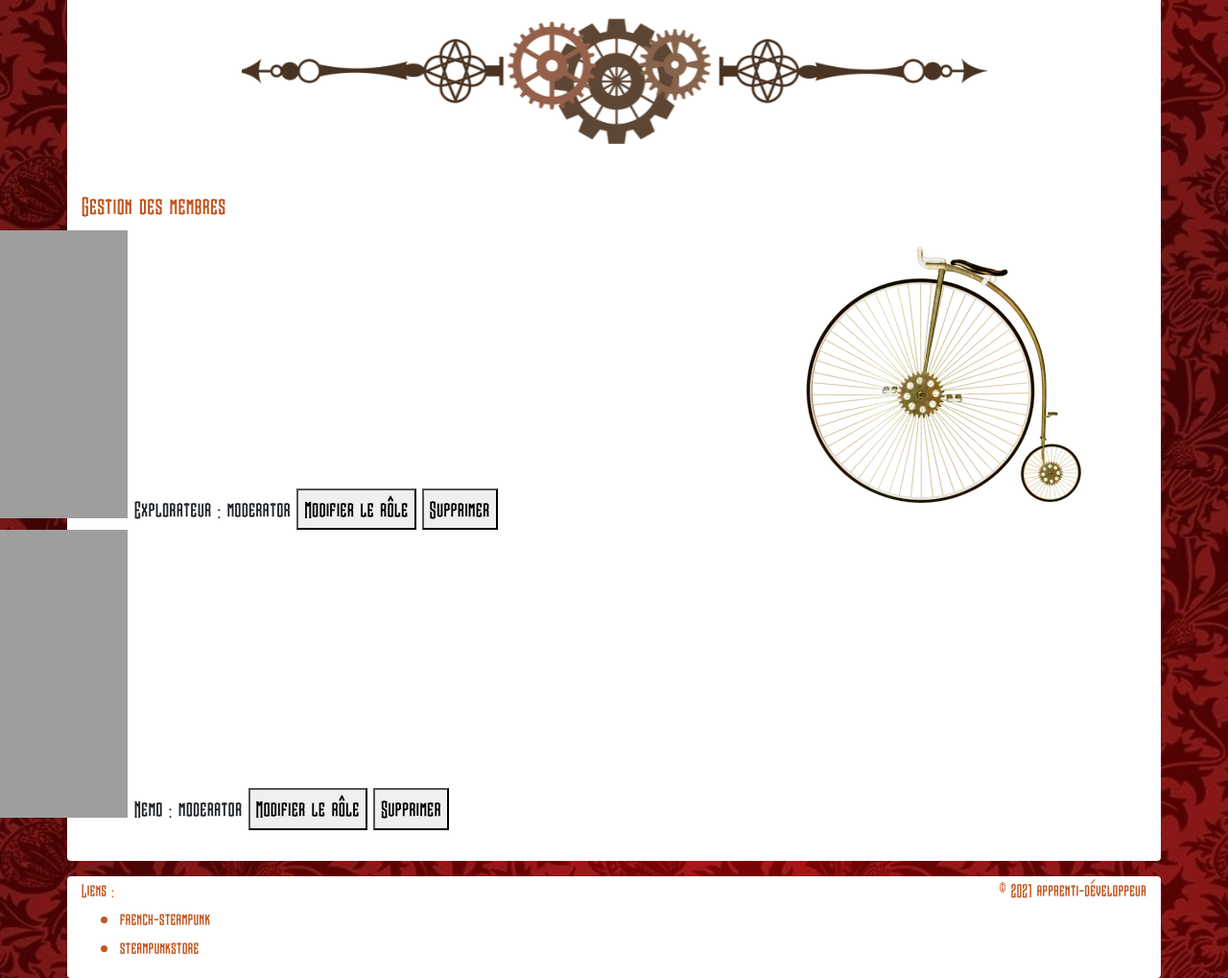
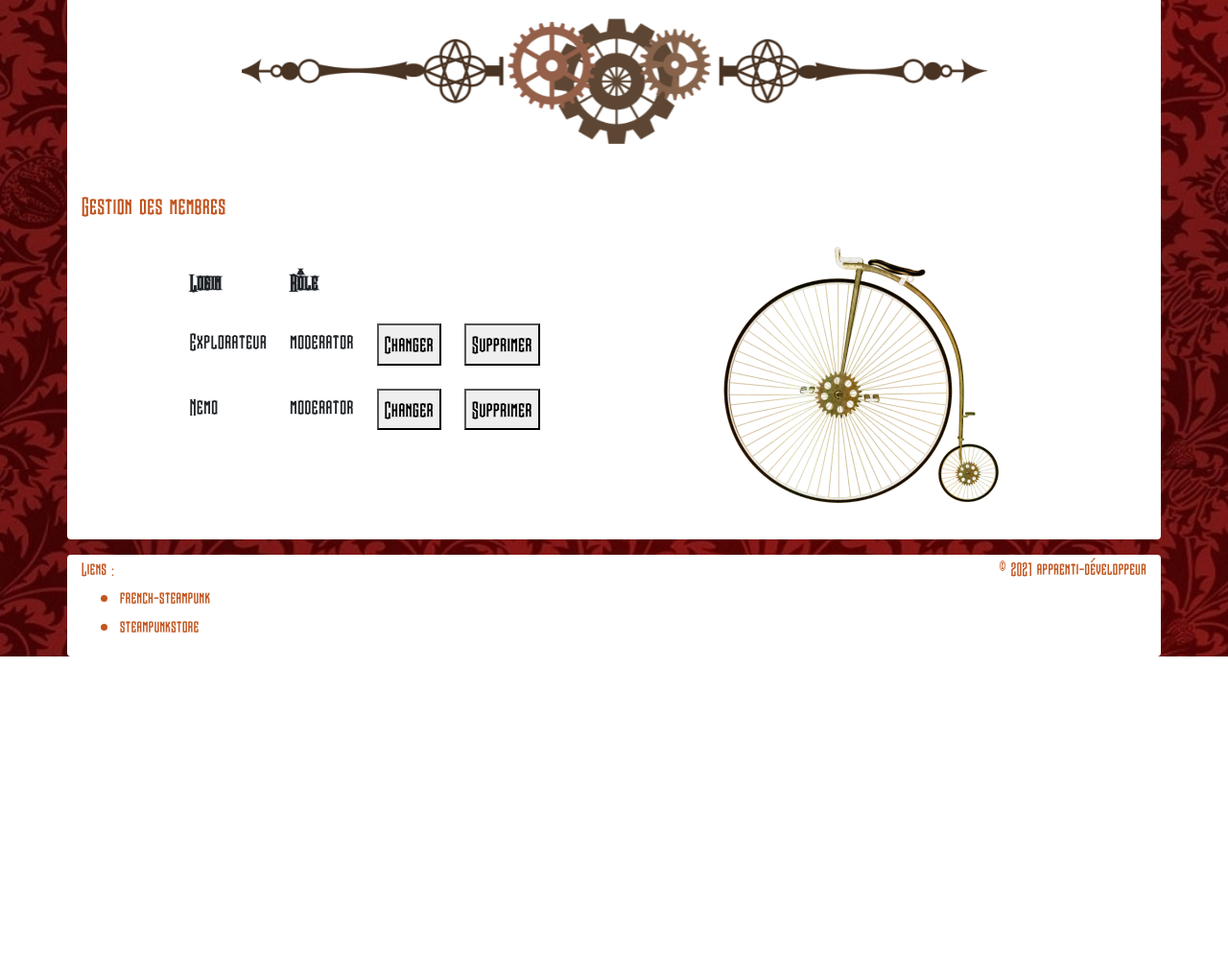
Before and after one commit to Feilipu69/steampunkLibrary, a PHP site: page /administration in a window 1280 px wide. Shown: the part 711-1730 px from the top of the page at 96% size. After the commit the page ends 1395 px from the top, so only its background shows below. Run offline with PHP 8.4, Linux system fonts and the light colour scheme; data comes from the database, SQL or seed files in the repository; some libraries are stand-ins or nearby versions.

Commit message:
L'affichage des membres est désormais sous forme de tableau

```diff
--- a/view/administration.php
+++ b/view/administration.php
@@ -14,25 +14,34 @@
 	<img src="<?= HOST; ?>/public/steampunk-border-2.png" alt="bordure" class="border2 img-fluid" />
 </div>
 <h3>Gestion des membres</h3>
-<div class="container d-md-flex justify-content-between">
+<div class="container d-md-flex justify-content-around">
 	<div>
-		<ul id="administration">
+		<table class="table table-borderless table-responsive mt-4">
+			<thead>
+				<tr>
+					<th>Login</th>
+					<th>Rôle</th>
+					<th></th>
+					<th></th>
+				</tr>
+			</thead>
+			<tbody>
 			<?php
 			foreach ($allSubscribers as $subscribers) {
-				?>
-				<?php
 				if ($subscribers->getRole() != 'admin') {
 					?>
-					<li id="member<?= $subscribers->getId(); ?>">
-						<?= $subscribers->getLogin();?> : <span id="memberRole<?= $subscribers->getId(); ?>"><?= $subscribers->getRole(); ?></span> <button id="role" onclick="role(<?= $subscribers->getId(); ?>)">Modifier le rôle</button> <button onclick="deleteMember(<?= $subscribers->getId(); ?>)">Supprimer</button>
-					</li>
+					<tr>
+						<td id="member<?= $subscribers->getId(); ?>"><?= $subscribers->getLogin(); ?></td>
+						<td id="memberRole<?= $subscribers->getId(); ?>"><?= $subscribers->getRole(); ?></td>
+						<td><button id="role" onclick="role(<?= $subscribers->getId(); ?>)">Changer</button></td>
+						<td><button onclick="deleteMember(<?= $subscribers->getId(); ?>)">Supprimer</button></td>
+					</tr>
 					<?php
 				}
-				?>
-				<?php
 			}
 			?>
-		</ul>
+			</tbody>
+		</table>
 	</div>
 	<div class="mr-5">
 		<img src="<?= HOST; ?>/public/retro-bicycle.png" alt="vélo rétro" />
```
